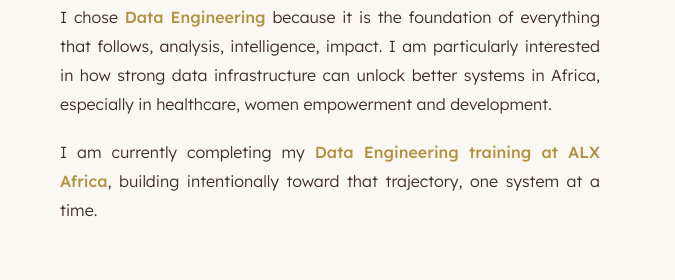
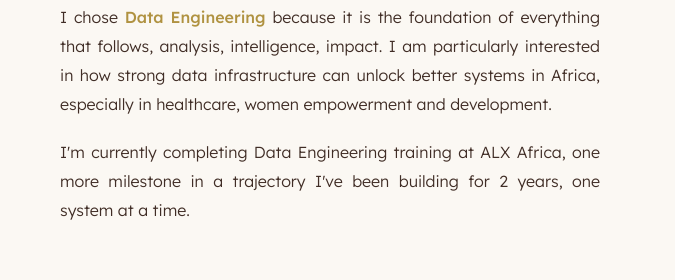
Before and after one commit to reille-B/Portfolio, a plain HTML site: page index.html in a window 1280 px wide. Shown: the part 1468-1748 px from the top of the page, 0-675 px from the left. Drawn offline with Linux system fonts and the light colour scheme.

Commit message:
Refine copy: broaden contact, soften ALX framing, polish FR
- Contact intro: open to opportunities (drop role specifics)
- About p5: ALX framed as a milestone in a 2-year trajectory, not an identity
- FR motto: « Des données brutes » (plural) instead of singular
- FR stack title: "une priorité, pas une option" replaces calque "citoyen de première classe"
- FR security: "Anti-élévation de privilèges" replaces "Anti-escalade"
- FR feature: "mécanismes anti-conflit" replaces "gardes anti-conflit"

```diff
--- a/index.html
+++ b/index.html
@@ -52,7 +52,7 @@
           <p data-i18n="about-p2">At <strong>NexCom</strong>, I developed full-stack CMMS and business dashboards end-to-end. At the <strong>Ministry of Health</strong>, I contributed to national health information systems deployed at national scale across Congo, systems where reliable data directly affects decisions that impact real lives.</p>
           <p data-i18n="about-p3">That is what drives me. I don't just build features, I think in data before I think in code, because I've seen firsthand what broken data flows cost organizations and the people who depend on them.</p>
           <p data-i18n="about-p4">I chose <strong>Data Engineering</strong> because it is the foundation of everything that follows, analysis, intelligence, impact. I am particularly interested in how strong data infrastructure can unlock better systems in Africa, especially in healthcare, women empowerment and development.</p>
-          <p data-i18n="about-p5">I am currently completing my <strong>Data Engineering training at ALX Africa</strong>, building intentionally toward that trajectory, one system at a time.</p>
+          <p data-i18n="about-p5">I'm currently completing Data Engineering training at ALX Africa, one more milestone in a trajectory I've been building for 2 years, one system at a time.</p>
         </div>
       </div>
       <div class="about-photo">
@@ -124,7 +124,7 @@
     <h2 class="section-title" data-i18n="contact-title">Let's build<br>something real.</h2>
     <div class="contact-grid fade-in">
       <div>
-        <p class="contact-intro" data-i18n="contact-intro">I'm open to Data Engineering roles, collaborations, and conversations about building data infrastructure.</p>
+        <p class="contact-intro" data-i18n="contact-intro">I'm open to opportunities, collaborations, and conversations.</p>
         <div class="contact-links">
           <a href="mailto:samantha.bokatola.kiwa@gmail.com" class="contact-link">
             <span class="contact-link-icon">✉</span>
@@ -175,7 +175,7 @@
       "about-p2": "At <strong>NexCom</strong>, I developed full-stack CMMS and business dashboards end-to-end. At the <strong>Ministry of Health</strong>, I contributed to national health information systems deployed at national scale across Congo, systems where reliable data directly affects decisions that impact real lives.",
       "about-p3": "That is what drives me. I don't just build features, I think in data before I think in code, because I've seen firsthand what broken data flows cost organizations and the people who depend on them.",
       "about-p4": "I chose <strong>Data Engineering</strong> because it is the foundation of everything that follows, analysis, intelligence, impact. I am particularly interested in how strong data infrastructure can unlock better systems in Africa, especially in healthcare, women empowerment and development.",
-      "about-p5": "I am currently completing my <strong>Data Engineering training at ALX Africa</strong>, building intentionally toward that trajectory, one system at a time.",
+      "about-p5": "I'm currently completing Data Engineering training at ALX Africa, one more milestone in a trajectory I've been building for 2 years, one system at a time.",
       "stat1-label": "Years of experience",
       "stat1-desc": "Fintech & national public health systems",
       "stat2-label": "National health systems",
@@ -197,7 +197,7 @@
       "pp-tag-data": "Data Analysis",
       "contact-label": "Contact",
       "contact-title": "Let's build<br>something real.",
-      "contact-intro": "I'm open to Data Engineering roles, collaborations, and conversations about building data infrastructure.",
+      "contact-intro": "I'm open to opportunities, collaborations, and conversations.",
       "motto": "From source<br>to impact.",
       "motto-sub": "Unshakeable · 2026",
       "footer-copy": "Raw data to real decisions. · Brazzaville, Congo · 2026"
@@ -209,7 +209,7 @@
       "nav-contact": "Contact",
       "hero-eyebrow": "Brazzaville, République du Congo",
       "hero-title": "Développeuse logiciel · Big Data & Data Engineering",
-      "hero-tagline": "« De la donnée brute aux décisions réelles. »",
+      "hero-tagline": "« Des données brutes aux décisions réelles. »",
       "hero-sub": "De la source à l'impact.",
       "cta-discover": "Découvrir mon travail",
       "cta-contact": "Me contacter",
@@ -219,7 +219,7 @@
       "about-p2": "Chez <strong>NexCom</strong>, j'ai développé des CMMS full-stack et des tableaux de bord métier de bout en bout. Au <strong>Ministère de la Santé</strong>, j'ai contribué à des systèmes nationaux d'information sanitaire déployés à l'échelle nationale au Congo, des systèmes où la fiabilité des données influence directement des décisions qui touchent à des vies humaines.",
       "about-p3": "C'est ce qui me porte. Je ne construis pas seulement des fonctionnalités : je pense en données avant de penser en code, parce que j'ai vu de mes yeux ce que coûtent des flux de données défaillants aux organisations et aux personnes qui en dépendent.",
       "about-p4": "J'ai choisi le <strong>Data Engineering</strong> parce que c'est le socle de tout ce qui suit : analyse, intelligence, impact. Je m'intéresse particulièrement à la façon dont une infrastructure de données solide peut débloquer de meilleurs systèmes en Afrique, notamment dans la santé, l'autonomisation des femmes et le développement.",
-      "about-p5": "Je termine actuellement ma <strong>formation Data Engineering à ALX Africa</strong>, construisant pas à pas vers cette trajectoire, un système à la fois.",
+      "about-p5": "Je termine actuellement une formation Data Engineering à ALX Africa, un jalon de plus dans une trajectoire que je construis depuis 2 ans, un système à la fois.",
       "stat1-label": "Années d'expérience",
       "stat1-desc": "Fintech & santé publique nationale",
       "stat2-label": "Systèmes nationaux de santé",
@@ -241,10 +241,10 @@
       "pp-tag-data": "Analyse de données",
       "contact-label": "Contact",
       "contact-title": "Construisons<br>quelque chose de vrai.",
-      "contact-intro": "Je suis ouverte aux postes en Data Engineering, aux collaborations et aux échanges sur la construction d'infrastructures data.",
+      "contact-intro": "Je suis ouverte aux opportunités, aux collaborations et aux échanges.",
       "motto": "De la source<br>à l'impact.",
       "motto-sub": "Inébranlable · 2026",
-      "footer-copy": "De la donnée brute aux décisions réelles. · Brazzaville, Congo · 2026"
+      "footer-copy": "Des données brutes aux décisions réelles. · Brazzaville, Congo · 2026"
     }
   };
 
```
Also changed, not shown: kyc.html (+6 -6 lines).
